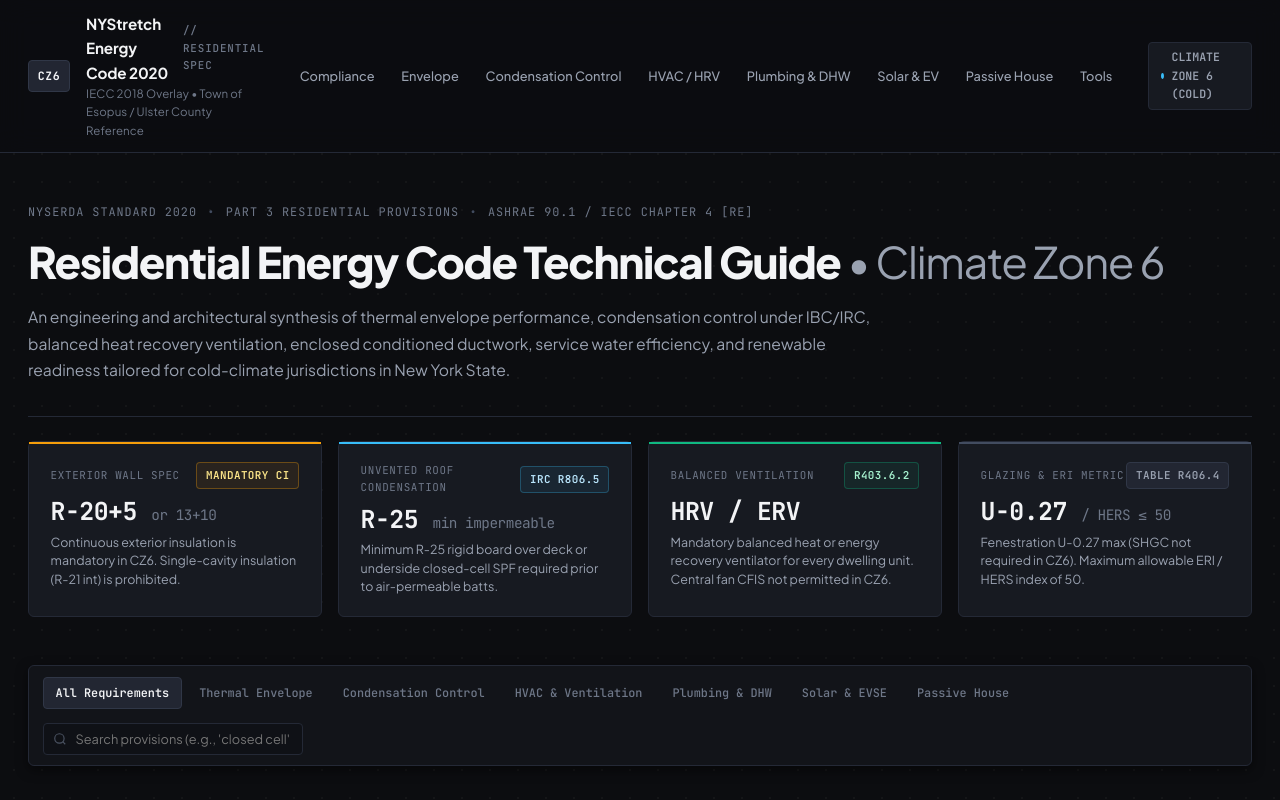
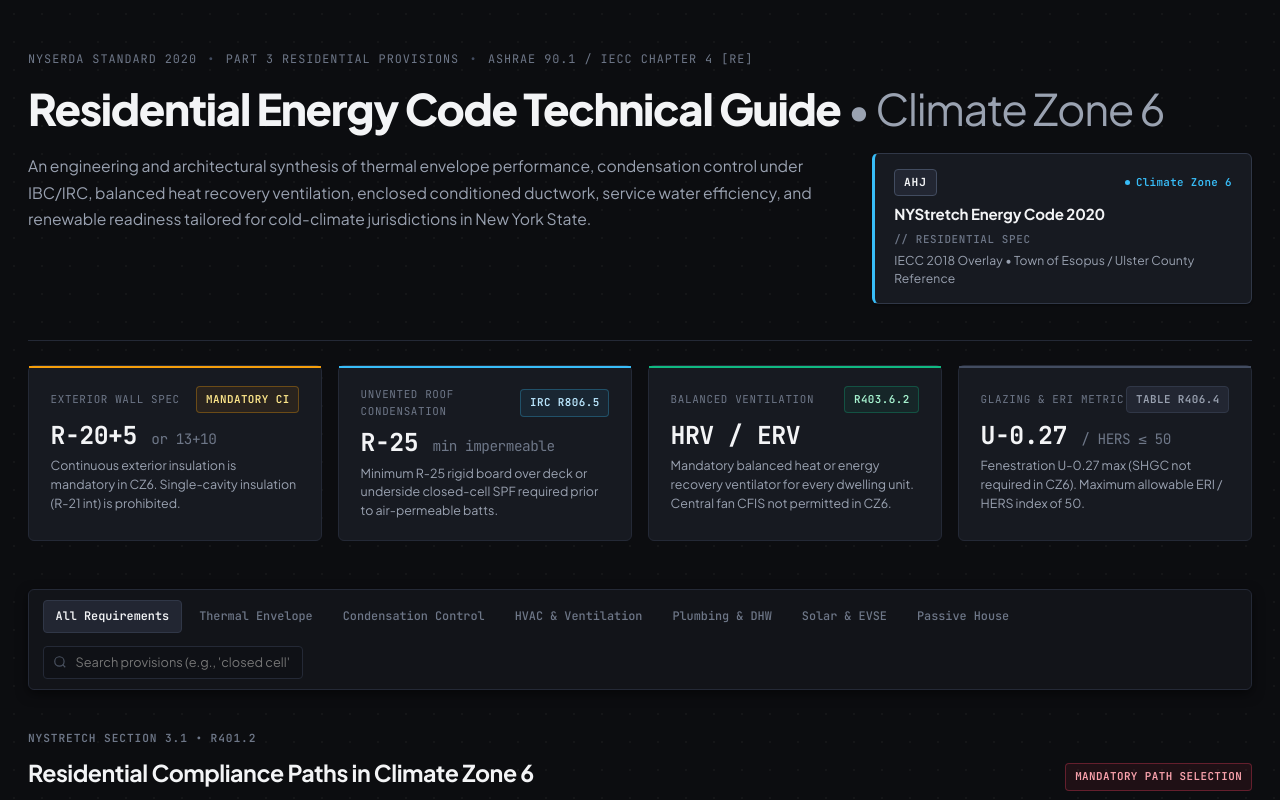
Before and after one commit to rajahbose/esopus-cz6, a plain HTML site: page index.html in a window 1280 px wide. Shown: the top 800 px of the page. Drawn offline with Linux system fonts and the light colour scheme.

Commit message:
Remove redundant page header and relocate NYStretch AHJ info to hero card

```diff
--- a/index.html
+++ b/index.html
@@ -89,134 +89,6 @@
     }
 
     /* ==========================================================================
-       CLEAN ARCHITECTURAL HEADER
-       ========================================================================== */
-    header {
-      position: sticky;
-      top: 0;
-      z-index: 100;
-      background: rgba(12, 13, 16, 0.94);
-      backdrop-filter: blur(14px);
-      border-bottom: 1px solid var(--border-subtle);
-    }
-
-    .header-inner {
-      max-width: 1400px;
-      margin: 0 auto;
-      padding: 0.75rem 1.75rem;
-      display: flex;
-      align-items: center;
-      justify-content: space-between;
-      gap: 1.5rem;
-    }
-
-    .brand-group {
-      display: flex;
-      align-items: center;
-      gap: 1rem;
-      text-decoration: none;
-      color: inherit;
-    }
-
-    .brand-badge {
-      display: inline-flex;
-      align-items: center;
-      justify-content: center;
-      background: var(--bg-elevated);
-      border: 1px solid var(--border-medium);
-      color: var(--text-main);
-      font-family: var(--font-mono);
-      font-size: 0.72rem;
-      font-weight: 700;
-      padding: 0.35rem 0.55rem;
-      border-radius: var(--radius-sm);
-      letter-spacing: 0.05em;
-    }
-
-    .brand-meta {
-      display: flex;
-      flex-direction: column;
-    }
-
-    .brand-title {
-      font-size: 0.95rem;
-      font-weight: 700;
-      letter-spacing: -0.01em;
-      color: var(--text-main);
-      display: flex;
-      align-items: center;
-      gap: 0.5rem;
-    }
-
-    .brand-title-tag {
-      font-family: var(--font-mono);
-      font-size: 0.68rem;
-      color: var(--text-muted);
-      font-weight: 500;
-      text-transform: uppercase;
-      letter-spacing: 0.08em;
-    }
-
-    .brand-sub {
-      font-size: 0.72rem;
-      color: var(--text-muted);
-      font-weight: 400;
-      letter-spacing: 0.01em;
-    }
-
-    .nav-links {
-      display: flex;
-      align-items: center;
-      gap: 0.25rem;
-      list-style: none;
-    }
-
-    .nav-links a {
-      color: var(--text-secondary);
-      text-decoration: none;
-      font-size: 0.8rem;
-      font-weight: 500;
-      padding: 0.4rem 0.65rem;
-      border-radius: var(--radius-sm);
-      transition: all 0.15s ease;
-      border: 1px solid transparent;
-      white-space: nowrap;
-    }
-
-    .nav-links a:hover {
-      color: var(--text-main);
-      background: var(--bg-card);
-      border-color: var(--border-subtle);
-    }
-
-    .header-status {
-      display: flex;
-      align-items: center;
-      gap: 0.75rem;
-    }
-
-    .cz-status-pill {
-      display: inline-flex;
-      align-items: center;
-      gap: 0.5rem;
-      background: var(--bg-card);
-      border: 1px solid var(--border-subtle);
-      padding: 0.35rem 0.75rem;
-      border-radius: var(--radius-sm);
-      font-family: var(--font-mono);
-      font-size: 0.72rem;
-      font-weight: 600;
-      color: var(--text-secondary);
-    }
-
-    .cz-status-pill .indicator-dot {
-      width: 6px;
-      height: 6px;
-      border-radius: 50%;
-      background: var(--info-blue);
-    }
-
-    /* ==========================================================================
        HERO & EXECUTIVE STATS
        ========================================================================== */
     .hero {
@@ -248,7 +120,7 @@
       letter-spacing: -0.03em;
       line-height: 1.2;
       color: var(--text-main);
-      margin-bottom: 1rem;
+      margin-bottom: 1.15rem;
     }
 
     .hero h1 .highlight-term {
@@ -256,12 +128,109 @@
       font-weight: 400;
     }
 
-    .hero p {
+    .hero-content-row {
+      display: flex;
+      align-items: flex-start;
+      justify-content: space-between;
+      gap: 2.25rem;
+      margin-bottom: 2.25rem;
+    }
+
+    .hero-desc {
+      flex: 1 1 540px;
       font-size: 0.98rem;
       color: var(--text-secondary);
-      max-width: 860px;
       line-height: 1.7;
-      margin-bottom: 2rem;
+      margin-bottom: 0;
+    }
+
+    /* AHJ (Authority Having Jurisdiction) Technical Card */
+    .ahj-card {
+      flex: 0 0 380px;
+      background: var(--bg-card);
+      border: 1px solid var(--border-medium);
+      border-left: 3px solid var(--info-blue);
+      border-radius: var(--radius-md);
+      padding: 0.95rem 1.2rem;
+      box-shadow: var(--shadow-sm);
+      transition: border-color 0.2s ease, transform 0.2s ease;
+    }
+
+    .ahj-card:hover {
+      border-color: var(--border-strong);
+      border-left-color: var(--info-blue);
+      transform: translateY(-1px);
+    }
+
+    .ahj-card-header {
+      display: flex;
+      align-items: center;
+      justify-content: space-between;
+      gap: 0.5rem;
+      margin-bottom: 0.55rem;
+    }
+
+    .ahj-card-label {
+      display: inline-flex;
+      align-items: center;
+      background: var(--bg-elevated);
+      border: 1px solid var(--border-strong);
+      color: var(--text-main);
+      font-family: var(--font-mono);
+      font-size: 0.7rem;
+      font-weight: 700;
+      padding: 0.2rem 0.55rem;
+      border-radius: var(--radius-sm);
+      letter-spacing: 0.08em;
+      text-transform: uppercase;
+    }
+
+    .ahj-zone-badge {
+      display: inline-flex;
+      align-items: center;
+      gap: 0.4rem;
+      font-family: var(--font-mono);
+      font-size: 0.68rem;
+      font-weight: 600;
+      color: var(--info-blue);
+      letter-spacing: 0.03em;
+    }
+
+    .ahj-zone-badge::before {
+      content: "";
+      width: 5px;
+      height: 5px;
+      border-radius: 50%;
+      background: var(--info-blue);
+    }
+
+    .ahj-card-title {
+      font-size: 0.94rem;
+      font-weight: 700;
+      letter-spacing: -0.01em;
+      color: var(--text-main);
+      display: flex;
+      flex-wrap: wrap;
+      align-items: center;
+      gap: 0.45rem;
+      margin-bottom: 0.35rem;
+      line-height: 1.35;
+    }
+
+    .ahj-spec-tag {
+      font-family: var(--font-mono);
+      font-size: 0.68rem;
+      color: var(--text-muted);
+      font-weight: 500;
+      text-transform: uppercase;
+      letter-spacing: 0.06em;
+    }
+
+    .ahj-card-sub {
+      font-size: 0.76rem;
+      color: var(--text-secondary);
+      line-height: 1.45;
+      letter-spacing: 0.01em;
     }
 
     .stats-matrix {
@@ -345,7 +314,7 @@
       gap: 0.85rem;
       margin-bottom: 2.5rem;
       position: sticky;
-      top: 3.8rem;
+      top: 0.75rem;
       z-index: 90;
       box-shadow: var(--shadow-md);
     }
@@ -422,7 +391,7 @@
        ========================================================================== */
     .guide-section {
       margin-bottom: 3.5rem;
-      scroll-margin-top: 6.5rem;
+      scroll-margin-top: 4.5rem;
     }
 
     .section-head {
@@ -781,10 +750,10 @@
         background: #ffffff !important;
         color: #000000 !important;
       }
-      header, .toolbar-bar, button {
+      .toolbar-bar, button {
         display: none !important;
       }
-      .card, .stat-box, .table-frame {
+      .card, .stat-box, .table-frame, .ahj-card {
         border: 1px solid #ccc !important;
         background: none !important;
         color: #000000 !important;
@@ -800,8 +769,12 @@
     }
 
     @media (max-width: 900px) {
-      .nav-links {
-        display: none;
+      .hero-content-row {
+        flex-direction: column;
+        gap: 1.25rem;
+      }
+      .ahj-card {
+        width: 100%;
       }
       .toolbar-bar {
         flex-direction: column;
@@ -816,45 +789,8 @@
 <body>
 
   <!-- ==========================================================================
-       CLEAN ARCHITECTURAL HEADER
+       HERO / ARCHITECTURAL OVERVIEW
        ========================================================================== -->
-  <header>
-    <div class="header-inner">
-      <a href="#" class="brand-group">
-        <span class="brand-badge">CZ6</span>
-        <div class="brand-meta">
-          <div class="brand-title">
-            <span>NYStretch Energy Code 2020</span>
-            <span class="brand-title-tag">// Residential Spec</span>
-          </div>
-          <span class="brand-sub">IECC 2018 Overlay &bull; Town of Esopus / Ulster County Reference</span>
-        </div>
-      </a>
-
-      <nav class="nav-links">
-        <a href="#compliance-paths">Compliance</a>
-        <a href="#envelope">Envelope</a>
-        <a href="#condensation">Condensation Control</a>
-        <a href="#mechanical">HVAC / HRV</a>
-        <a href="#hot-water">Plumbing &amp; DHW</a>
-        <a href="#electrical">Solar &amp; EV</a>
-        <a href="#passive-house">Passive House</a>
-        <a href="#interactive-tools">Tools</a>
-      </nav>
-
-      <div class="header-status">
-        <div class="cz-status-pill">
-          <span class="indicator-dot"></span>
-          <span>CLIMATE ZONE 6 (COLD)</span>
-        </div>
-      </div>
-    </div>
-  </header>
-
-  <!-- ==========================================================================
-       HERO / ARCHITECTURAL MONOGRAPH OVERVIEW
-       ========================================================================== */
-  -->
   <div class="hero">
     <div class="hero-meta-strip">
       <span>NYSERDA Standard 2020</span>
@@ -867,9 +803,26 @@
       Residential Energy Code Technical Guide
       <span class="highlight-term">&bull; Climate Zone 6</span>
     </h1>
-    <p>
-      An engineering and architectural synthesis of thermal envelope performance, condensation control under IBC/IRC, balanced heat recovery ventilation, enclosed conditioned ductwork, service water efficiency, and renewable readiness tailored for cold-climate jurisdictions in New York State.
-    </p>
+    <div class="hero-content-row">
+      <p class="hero-desc">
+        An engineering and architectural synthesis of thermal envelope performance, condensation control under IBC/IRC, balanced heat recovery ventilation, enclosed conditioned ductwork, service water efficiency, and renewable readiness tailored for cold-climate jurisdictions in New York State.
+      </p>
+
+      <!-- AHJ Technical Card -->
+      <div class="ahj-card">
+        <div class="ahj-card-header">
+          <span class="ahj-card-label">AHJ</span>
+          <span class="ahj-zone-badge">Climate Zone 6</span>
+        </div>
+        <div class="ahj-card-title">
+          <span>NYStretch Energy Code 2020</span>
+          <span class="ahj-spec-tag">// Residential Spec</span>
+        </div>
+        <div class="ahj-card-sub">
+          IECC 2018 Overlay &bull; Town of Esopus / Ulster County Reference
+        </div>
+      </div>
+    </div>
 
     <!-- Key Metrics Matrix -->
     <div class="stats-matrix">
```
